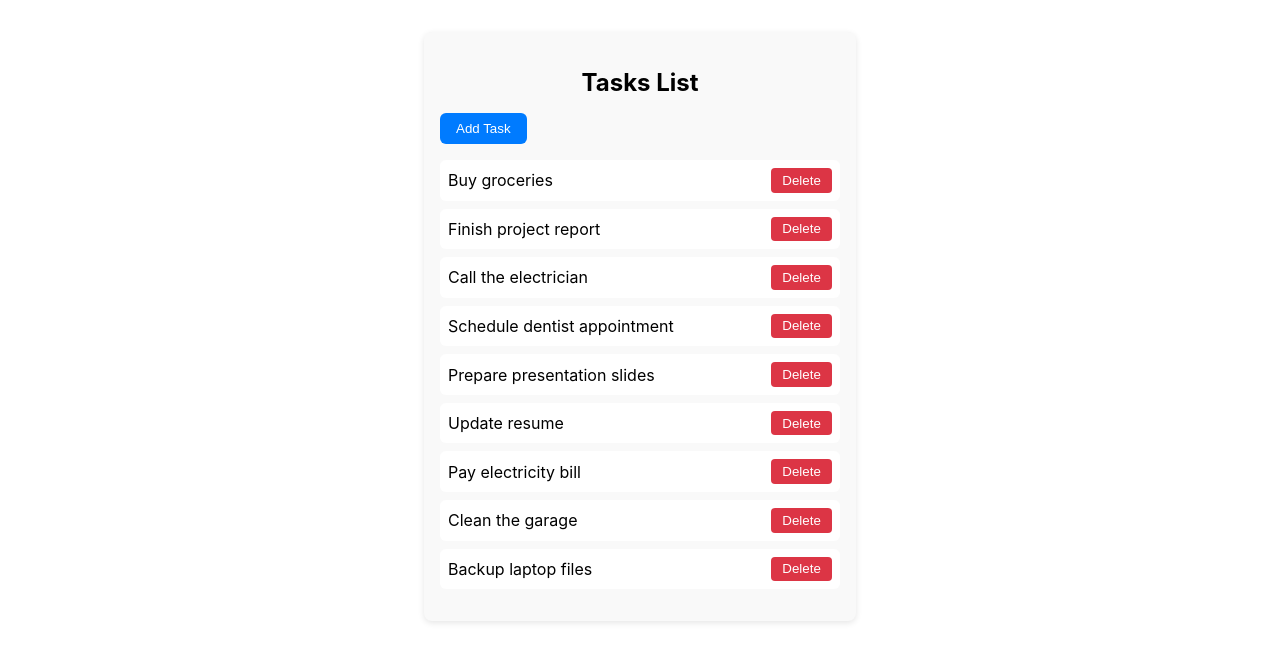
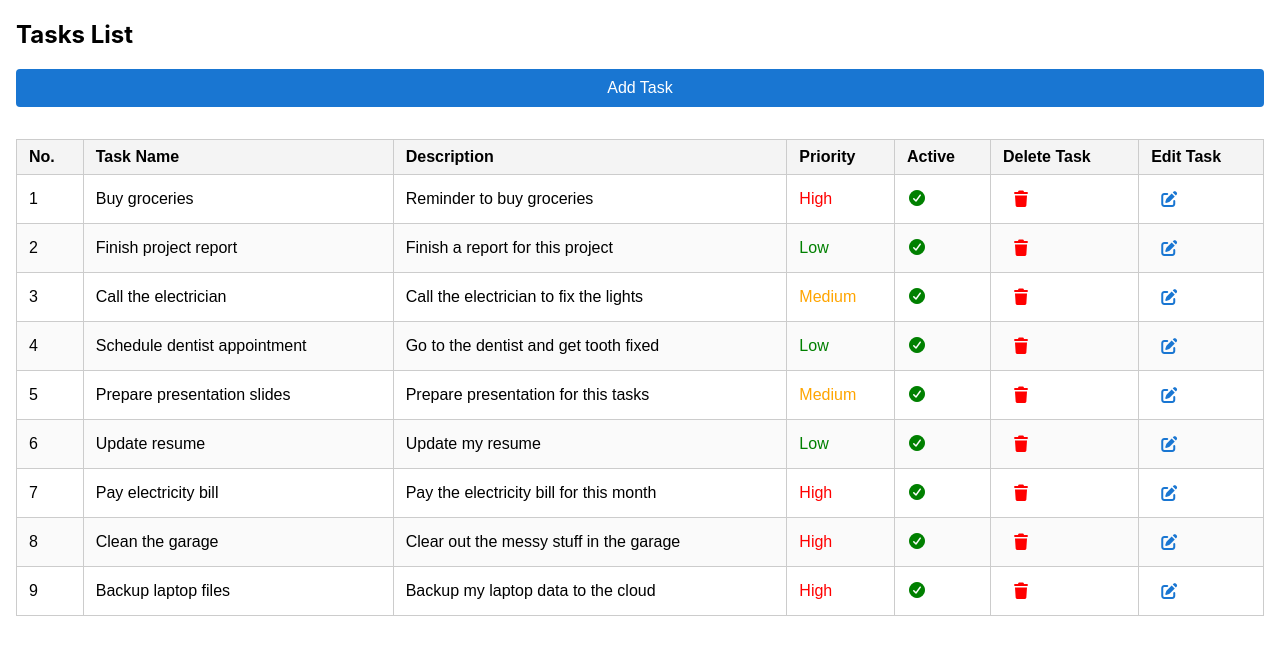
Before and after one commit to abdulrehmanshaikh016-wq/task-tracker, an Angular app: page /Tasks in a window 1280 px wide. Shown: the top 662 px of the page. Built offline with nearby package versions, Linux system fonts and the light colour scheme; no server answers.

Commit message:
Create a tasks table in task page

```diff
--- a/src/app/components/tasks/tasks.component.html
+++ b/src/app/components/tasks/tasks.component.html
@@ -1,16 +1,58 @@
-<div class="container">
+<div class="tasks-container">
     <h2>Tasks List</h2>
 
   <!-- Input + Add button -->
-  <div class="task-input">
-    <button (click)="addTask()">Add Task</button>
-  </div>
+  <button class="form-submit-button add-task-button" (click)="addTask()">Add Task</button>
 
-  <!-- Tasks list -->
-  <ul>
-    <li *ngFor="let task of tasks; let i = index">
-      {{ task.taskName }}
-      <button (click)="deleteTask(task.id)">Delete</button>
-    </li>
-  </ul>
+  @if (tasks && tasks.length > 0) {
+    <!-- Tasks list -->
+  <table class="tasks-table-grid">
+    <thead>
+      <tr>
+        <th>No.</th>
+        <th>Task Name</th>
+        <th>Description</th>
+        <th>Priority</th>
+        <th>Active</th>
+        <th>Delete Task</th>
+        <th>Edit Task</th>
+      </tr>
+    </thead>
+
+    <tbody>
+      <tr *ngFor="let task of tasks; let i = index">
+        <td>{{ i + 1 }}</td>
+        <td>{{ task.taskName }}</td>
+        <td>{{ task.taskDescription }}</td>
+
+        <td
+          [class]="
+            task.taskPriority.toLowerCase() === 'high' ? 'high-priority'
+            : task?.taskPriority?.toLowerCase() === 'medium' ? 'medium-priority'
+            : task?.taskPriority?.toLowerCase() === 'low' ? 'low-priority'
+            : 'priority-not-found'
+          "
+        >{{ task.taskPriority }}</td>
+
+        <!-- isActive as icon -->
+        <td>
+          <i *ngIf="task.isActive" class="fas fa-check-circle is-active-green"></i>
+          <i *ngIf="!task.isActive" class="fas fa-times-circle is-active-red"></i>
+        </td>
+
+        <!-- isDeleted as icon -->
+        <td>
+          <i class="fas fa-trash delete-icon" (click)="deleteTask(task.id)"></i>
+        </td>
+
+        <td>
+          <i class="fas fa-edit edit-tasks-icon"></i>
+        </td>
+      </tr>
+    </tbody>
+  </table>
+  }
+  @else {
+    <h1 style="text-align: center;">No Tasks found</h1>
+  }
 </div>
--- a/src/app/components/tasks/tasks.component.scss
+++ b/src/app/components/tasks/tasks.component.scss
@@ -1,67 +1,73 @@
-.container {
-    max-width: 400px;
-    margin: 2rem auto;
-    padding: 1rem;
-    background: #f9f9f9;
-    border-radius: 8px;
-    box-shadow: 0 2px 6px rgba(0,0,0,0.1);
+.tasks-container {
+    padding-left: 1rem;
+    padding-right: 1rem;
 }
 
-h2 {
-    text-align: center;
-    margin-bottom: 1rem;
+.add-task-button {
+    margin-bottom: 2rem;
 }
 
-.task-input {
-    display: flex;
-    gap: 0.5rem;
-    margin-bottom: 1rem;
-
-    input {
-        flex: 1;
-        padding: 0.5rem;
-        border: 1px solid #ddd;
-        border-radius: 6px;
-    }
-
-    button {
-        background: #007bff;
-        color: white;
-        border: none;
-        padding: 0.5rem 1rem;
-        border-radius: 6px;
-        cursor: pointer;
-
-        &:hover {
-            background: #0056b3;
-        }
-    }
+.tasks-table-grid {
+  width: 100%;
+  border-collapse: collapse;
+  font-family: Arial, sans-serif;
 }
 
-ul {
-    list-style: none;
-    padding: 0;
+.tasks-table-grid th, .tasks-table-grid td {
+  border: 1px solid #ccc;
+  padding: 8px 12px;
+  text-align: left;
+}
 
-    li {
-        background: white;
-        margin-bottom: 0.5rem;
-        padding: 0.5rem;
-        border-radius: 6px;
-        display: flex;
-        justify-content: space-between;
-        align-items: center;
+.tasks-table-grid th {
+  background-color: #f4f4f4;
+}
 
-        button {
-            background: #dc3545;
-            color: white;
-            border: none;
-            padding: 0.3rem 0.7rem;
-            border-radius: 4px;
-            cursor: pointer;
+.tasks-table-grid tr:nth-child(even) {
+  background-color: #fafafa;
+}
 
-            &:hover {
-                background: #a71d2a;
-            }
-        }
-    }
+.is-active-green {
+  color: green;
 }
+
+.is-active-red {
+  color: red;
+}
+
+.high-priority {
+  color: red;
+}
+.medium-priority {
+  color: orange;
+}
+.low-priority {
+  color: green;
+}
+.priority-not-found {
+  color: black;
+}
+
+.delete-icon {
+  cursor: pointer;
+  padding: 8px;
+  color: red;
+}
+
+.delete-icon:hover {
+  background-color: rgba(220, 53, 69, 0.1);
+  border-radius: 8px;
+  cursor: pointer;
+}
+
+.edit-tasks-icon {
+  color: var(--primary);
+  cursor: pointer;
+  padding: 8px;
+}
+
+.edit-tasks-icon:hover {
+  background-color: #007bff22; /* light blue background */
+  border-radius: 8px;
+  cursor: pointer;
+}
--- a/src/app/components/tasks/tasks.component.ts
+++ b/src/app/components/tasks/tasks.component.ts
@@ -1,9 +1,9 @@
+import { RoutingService } from '../../services/routing/routing.service';
 import { TasksService } from '../../services/tasks/tasks.service';
+import { Component, Input, OnInit } from '@angular/core';
 import { TasksModel } from '../../models/tasks-model';
-import { Component, OnInit } from '@angular/core';
 import { ActivatedRoute } from '@angular/router';
 import { CommonModule } from '@angular/common';
-import { RoutingService } from '../../services/routing/routing.service';
 
 @Component({
   selector: 'app-tasks',
@@ -13,6 +13,15 @@ import { RoutingService } from '../../services/routing/routing.service';
 })
 
 export class TasksComponent implements OnInit {
+
+  columns = [
+    { field: 'id', header: 'ID' },
+    { field: 'taskName', header: 'Task Name' },
+    { field: 'taskDescription', header: 'Description' },
+    { field: 'isActive', header: 'Active' },
+    { field: 'isDeleted', header: 'Deleted' },
+    { field: 'taskPriority', header: 'Priority' }
+  ];
 
   tasks: TasksModel[] = [];
 
@@ -45,7 +54,12 @@ export class TasksComponent implements OnInit {
   }
 
   async deleteTask(taskId: number) {
-    const response = await this._tasksService.deleteTask(taskId);
-    this.tasks = this.tasks.filter(task => task.id !== taskId);
+    const response = await this._tasksService.deleteTask(taskId, this.tasks);
+
+    if (!response) {
+      return;
+    }
+
+    this.tasks = response;
   }
 }
--- /dev/null
+++ b/src/app/forms/login-form.ts
@@ -0,0 +1,6 @@
+import { FormControl } from "@angular/forms";
+
+export interface LoginForm {
+  username: FormControl<string | null>;
+  password: FormControl<string | null>;
+};
```
